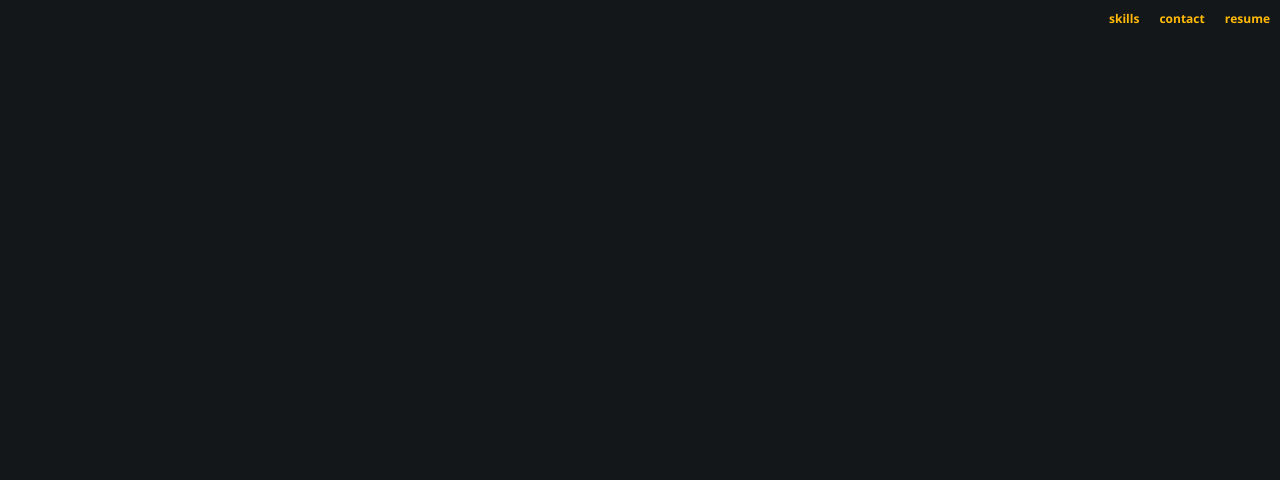
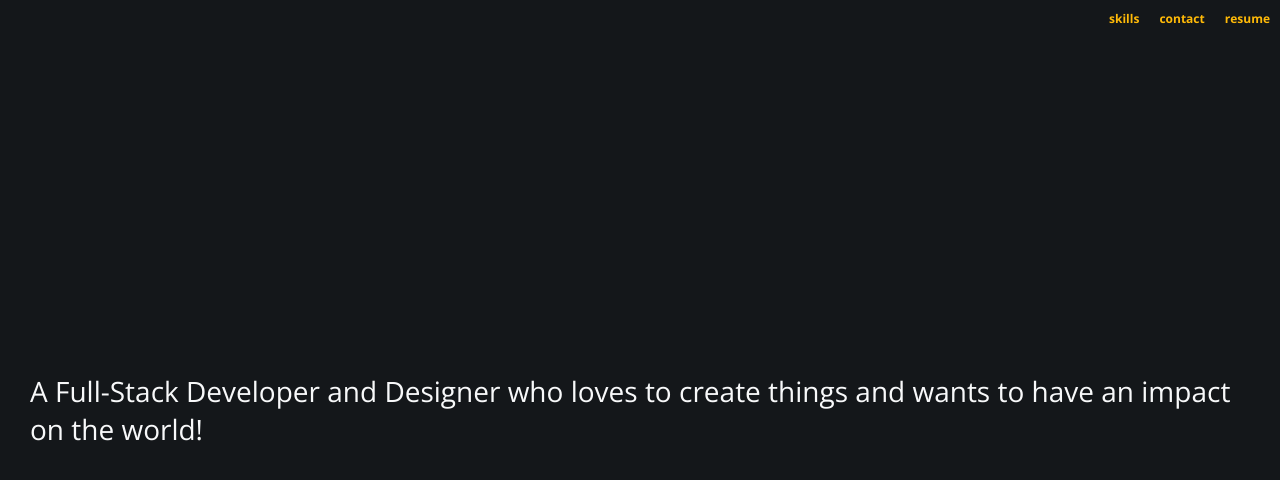
Before and after one commit to frostzt/frostzt, a Next.js app: page / in a window 1280 px wide. Shown: the top 480 px of the page. Built offline with nearby package versions, Linux system fonts and the light colour scheme.

Commit message:
created basic navigation, links to true destination yet to be inserted

```diff
--- a/Components/Header/Header.module.scss
+++ b/Components/Header/Header.module.scss
@@ -1,4 +1,19 @@
 .container {
   width: 100%;
   height: 100vh;
+  position: relative;
+
+  .content {
+    top: 50%;
+    left: 50%;
+    width: 100%;
+    position: absolute;
+    transform: translate(-50%, -50%);
+
+    .title {
+      font-size: 2.8rem;
+      padding: 0 3rem 0 3rem;
+      font-weight: 400 !important;
+    }
+  }
 }
--- a/Components/Header/Header.tsx
+++ b/Components/Header/Header.tsx
@@ -1,3 +1,4 @@
+import cx from "classnames";
 import styles from "./Header.module.scss";
 import NavigationBar from "../NavigationBar/NavigationBar";
 
@@ -5,6 +6,12 @@ const Header = () => {
   return (
     <header className={styles.container}>
       <NavigationBar />
+      <div className={styles.content}>
+        <h1 className={cx([styles.title, "heading-primary"])}>
+          A Full-Stack Developer and Designer who loves to create things and
+          wants to have an impact on the world!
+        </h1>
+      </div>
     </header>
   );
 };
--- a/package.json
+++ b/package.json
@@ -9,6 +9,7 @@
     "lint": "next lint"
   },
   "dependencies": {
+    "classnames": "^2.3.1",
     "next": "11.0.1",
     "react": "17.0.2",
     "react-dom": "17.0.2",
--- a/styles/globals.scss
+++ b/styles/globals.scss
@@ -27,3 +27,8 @@ a {
   text-decoration: none;
   color: var(--primary-color);
 }
+
+// Globally Available Classes
+.heading-primary {
+  font-weight: 700; // Override this if needed
+}
```
Also changed, not shown: 1 other file (tests, documents, lock files or other folders).
